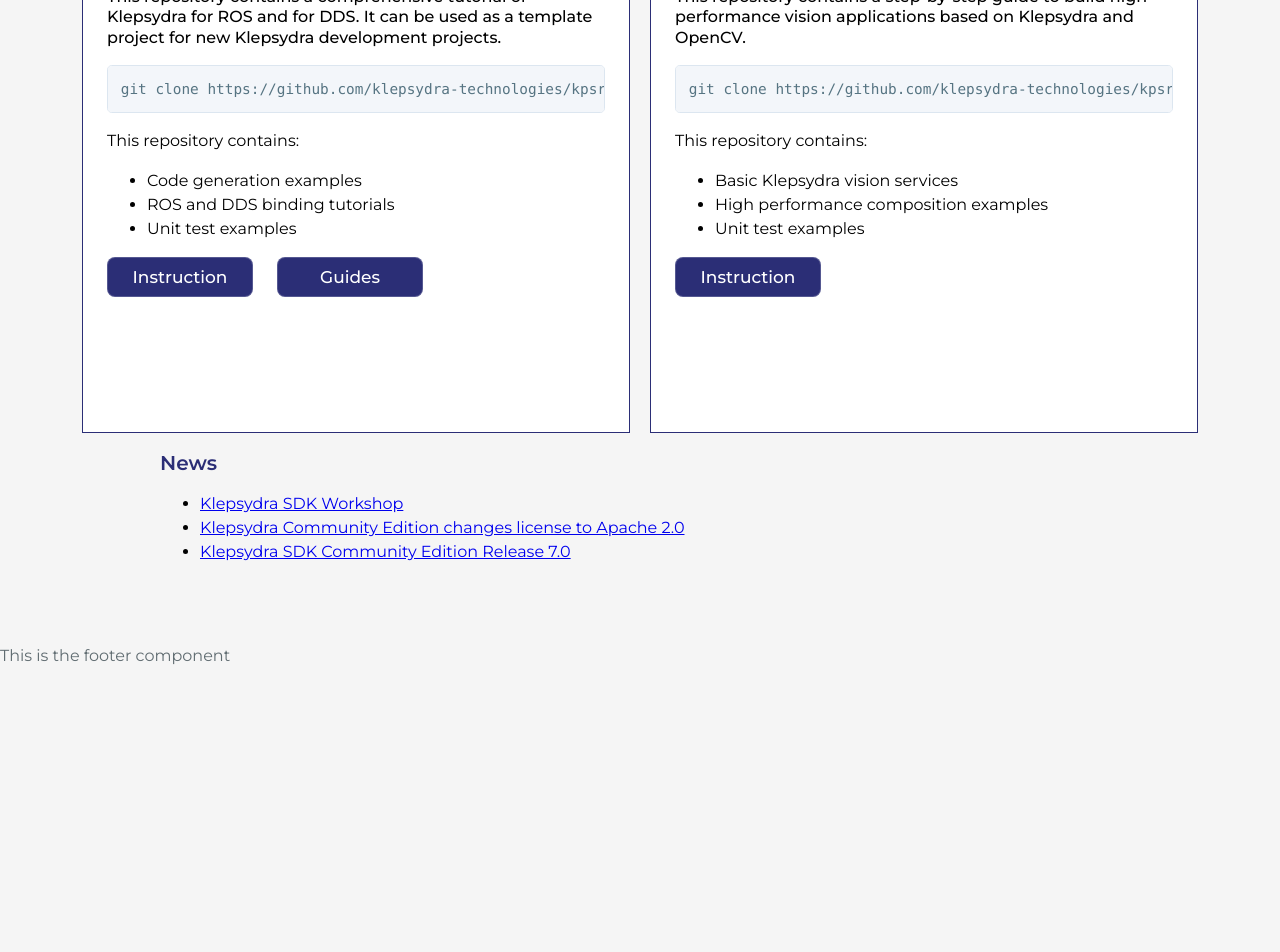
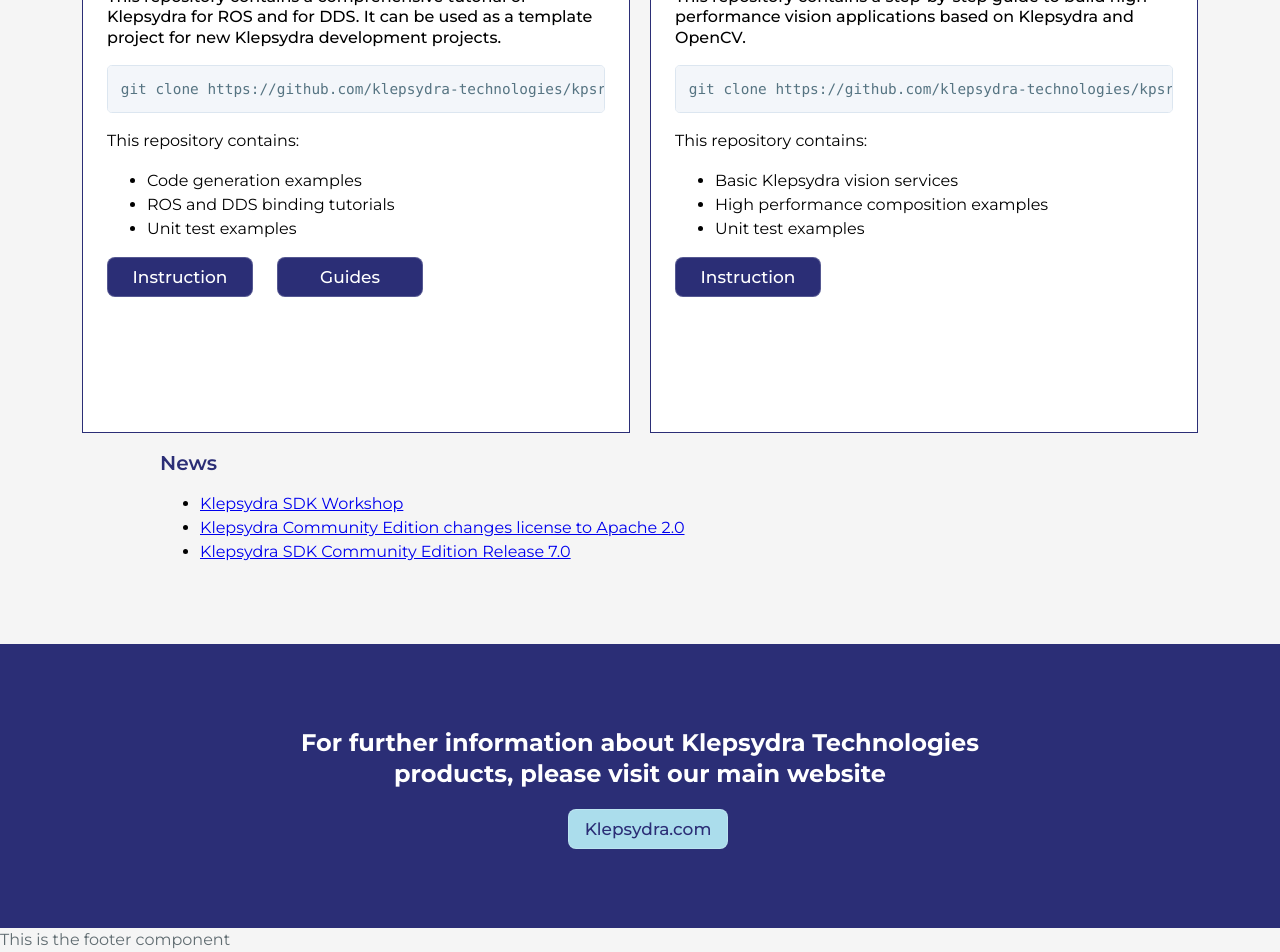
Before and after one commit to klepsydra-technologies/klepsydra-technologies.github.io, a Jekyll site: the page built from index.html, in a window 1280 px wide. Shown: the part 3746-4698 px from the top of the page. Built offline with Jekyll 4.4.1, drawn with Linux system fonts in a browser that asks for light colours; before the commit the page ends 4414 px from its top, so only the background shows below that.

Commit message:
feat: add banner

```diff
--- /dev/null
+++ b/_includes/banner.html
@@ -0,0 +1,6 @@
+<div class="banner-info">
+    <h2 class="banner-title">For further information about Klepsydra Technologies products, please visit our main website</h2>
+    <div class="banner-cta">
+        <a href="https://klepsydra.com" target="_blank" class="btn-secondary">Klepsydra.com</a>
+    </div>
+</div>
--- a/_layouts/default.html
+++ b/_layouts/default.html
@@ -34,6 +34,8 @@
   <main id="content" class="main-content" role="main">
     {{ content }}
 
+    {% include banner.html %}
+
     {% include footer.html %}
   </main>
 </body>
--- a/_layouts/news.html
+++ b/_layouts/news.html
@@ -31,9 +31,11 @@
 
 <main id="content" class="main-content" role="main">
     {{ content }}
+</main>
 
-    {% include footer.html %}
-</main>
+{% include banner.html %}
+
+{% include footer.html %}
 </body>
 
 </html>
--- /dev/null
+++ b/assets/css/banner.css
@@ -0,0 +1,35 @@
+.banner-info {
+    width: 100%;
+    height: 284px;
+
+    display: flex;
+    flex-direction: column;
+    justify-content: center;
+    align-items: center;
+
+    background: #2B2E76;
+}
+
+.banner-title {
+    width: 712px;
+    height: 62px;
+    font-style: normal;
+    font-weight: 700;
+    font-size: 24px;
+    line-height: 130%;
+    text-align: center;
+
+    color: #FFFFFF;
+}
+
+@media screen and (max-width: 42em) {
+    .banner-info {
+        height: 100%;
+    }
+
+    .banner-title {
+        width: 100%;
+        height: 100%;
+        font-size: 16px;
+    }
+}
--- a/assets/css/news.scss
+++ b/assets/css/news.scss
@@ -4,3 +4,4 @@
 @import "global.css";
 @import "head.css";
 @import "caiman-theme.css";
+@import "banner.css";
--- a/assets/css/style.scss
+++ b/assets/css/style.scss
@@ -2,5 +2,6 @@
 ---
 
 @import "global.css";
+@import "basic-from-caiman-theme.css";
 @import "head.css";
-@import "basic-from-caiman-theme.css";
+@import "banner.css";
```
